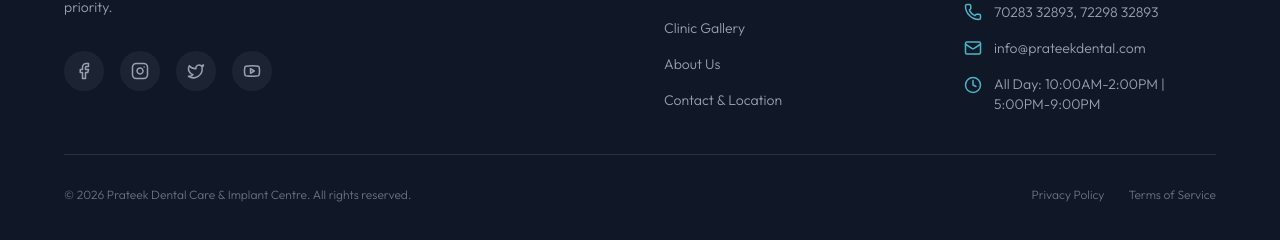
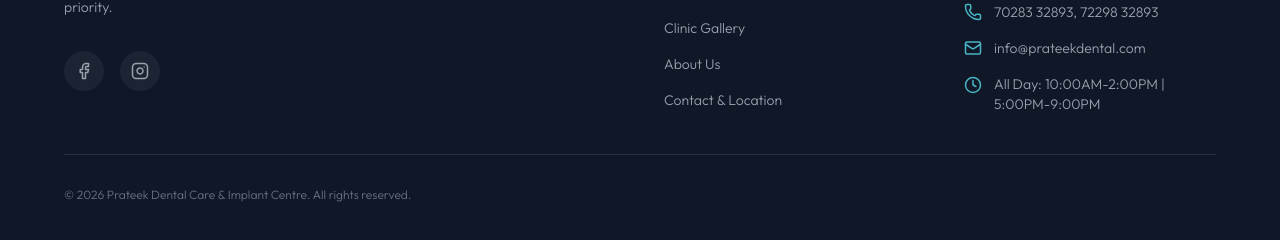
Before and after one commit to baluniprajwal/DentalCare, a Next.js app: page / in a window 1280 px wide. Shown: the part 6249-6489 px from the top of the page. Built offline with nearby package versions, Linux system fonts and the light colour scheme.

Commit message:
fixed footer

```diff
--- a/components/Footer.tsx
+++ b/components/Footer.tsx
@@ -1,5 +1,5 @@
 import React from 'react';
-import { Facebook, Twitter, Instagram, Youtube, MapPin, Phone, Mail, Clock } from 'lucide-react';
+import { Facebook, Instagram,MapPin, Phone, Mail, Clock } from 'lucide-react';
 import Link from 'next/link';
 import AutoScrollLink from './AutoScrollLink';
 
@@ -21,8 +21,6 @@ export default function Footer() {
             <div className="flex gap-4 items-center text-gray-400">
               <a href="https://www.facebook.com/profile.php?id=61559897704462" target="_blank" rel="noopener noreferrer" className="w-10 h-10 rounded-full bg-white/5 flex items-center justify-center hover:bg-[#48b5c4] hover:text-white transition-all"><Facebook size={18} /></a>
               <a href="https://www.instagram.com/prateek.dentalcare" target="_blank" rel="noopener noreferrer" className="w-10 h-10 rounded-full bg-white/5 flex items-center justify-center hover:bg-[#48b5c4] hover:text-white transition-all"><Instagram size={18} /></a>
-              <a href="#" className="w-10 h-10 rounded-full bg-white/5 flex items-center justify-center hover:bg-[#48b5c4] hover:text-white transition-all"><Twitter size={18} /></a>
-              <a href="#" className="w-10 h-10 rounded-full bg-white/5 flex items-center justify-center hover:bg-[#48b5c4] hover:text-white transition-all"><Youtube size={18} /></a>
             </div>
           </div>
 
@@ -68,10 +66,6 @@ export default function Footer() {
           <p className="text-gray-500 text-xs font-light">
             &copy; {new Date().getFullYear()} Prateek Dental Care & Implant Centre. All rights reserved.
           </p>
-          <div className="flex gap-6 text-xs text-gray-500 font-light">
-            <a href="#" className="hover:text-white transition-colors">Privacy Policy</a>
-            <a href="#" className="hover:text-white transition-colors">Terms of Service</a>
-          </div>
         </div>
       </div>
     </footer>
```
